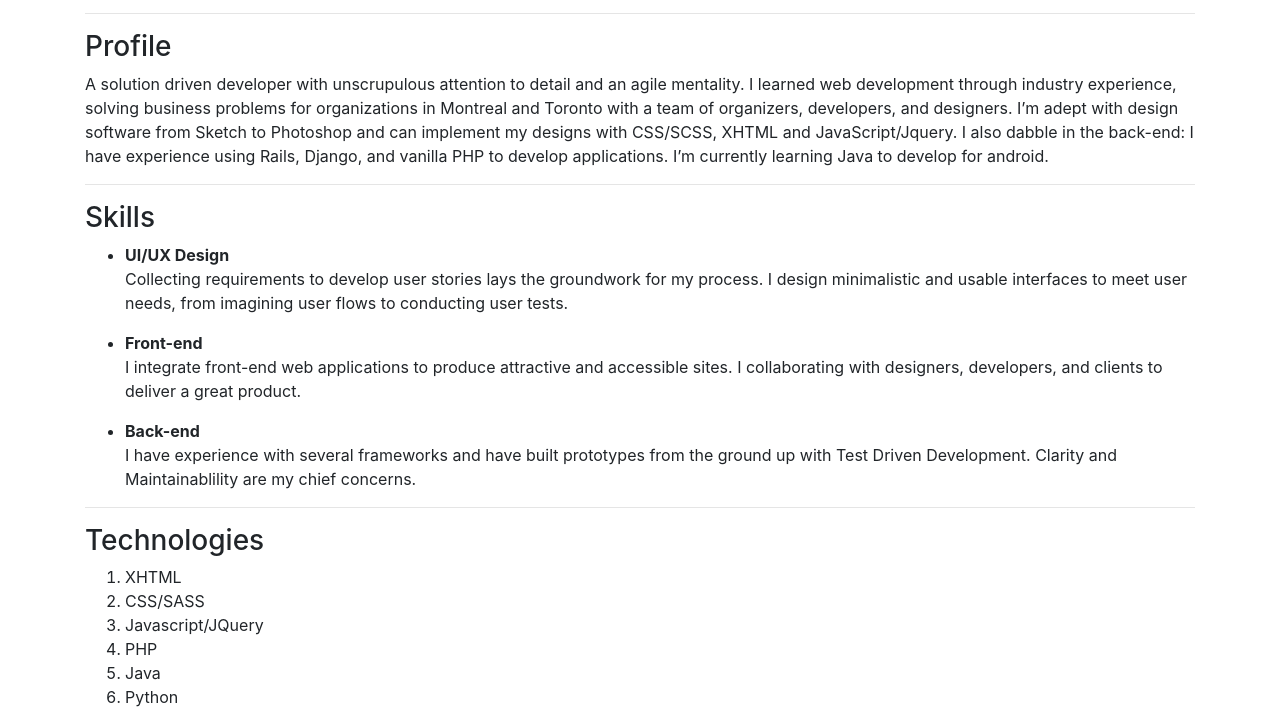
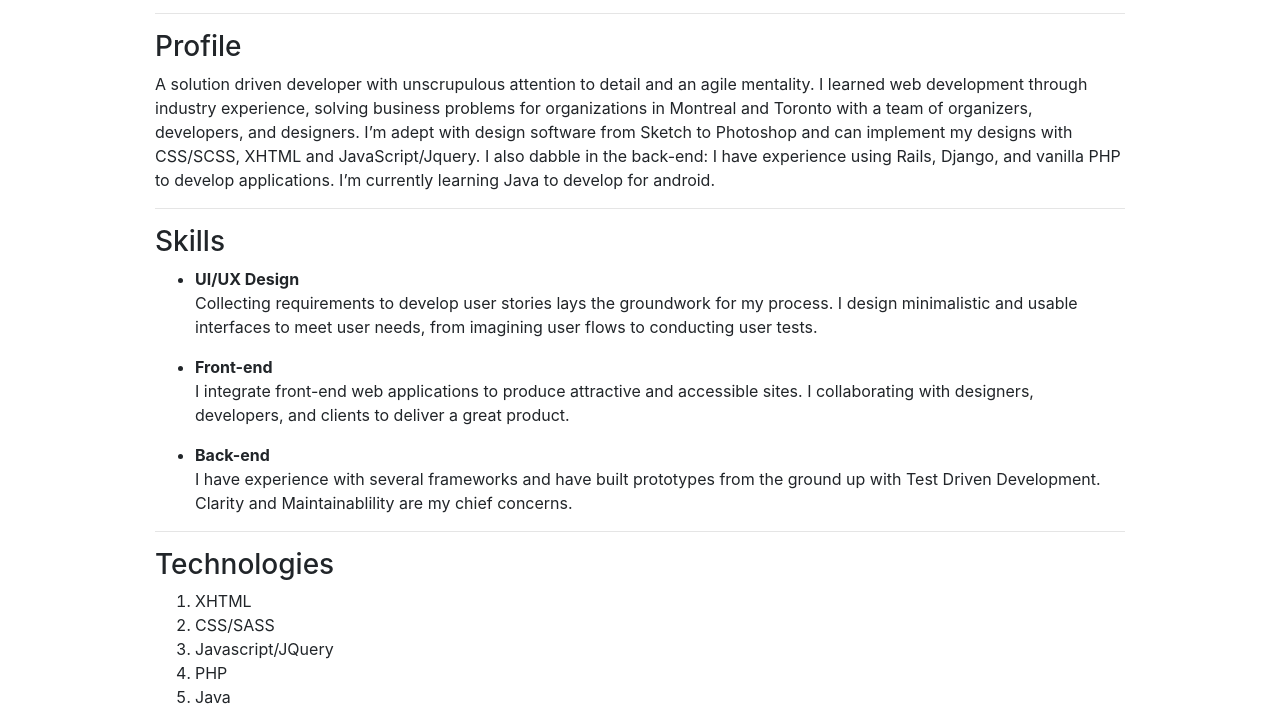
Before and after one commit to Nkromer/nicolas.github.io, a plain HTML site: page index.html in a window 1280 px wide. Shown: the part 177-890 px from the top of the page. Drawn offline with nearby package versions, Linux system fonts and the light colour scheme.

Commit message:
updated cv

```diff
--- a/index.html
+++ b/index.html
@@ -12,6 +12,9 @@
 	#footer + p {
 	  width: 100%;
 	  font-size: 13px;
+	}
+	.container {
+		max-width: 1000px;
 	}
 
 	</style>
```
